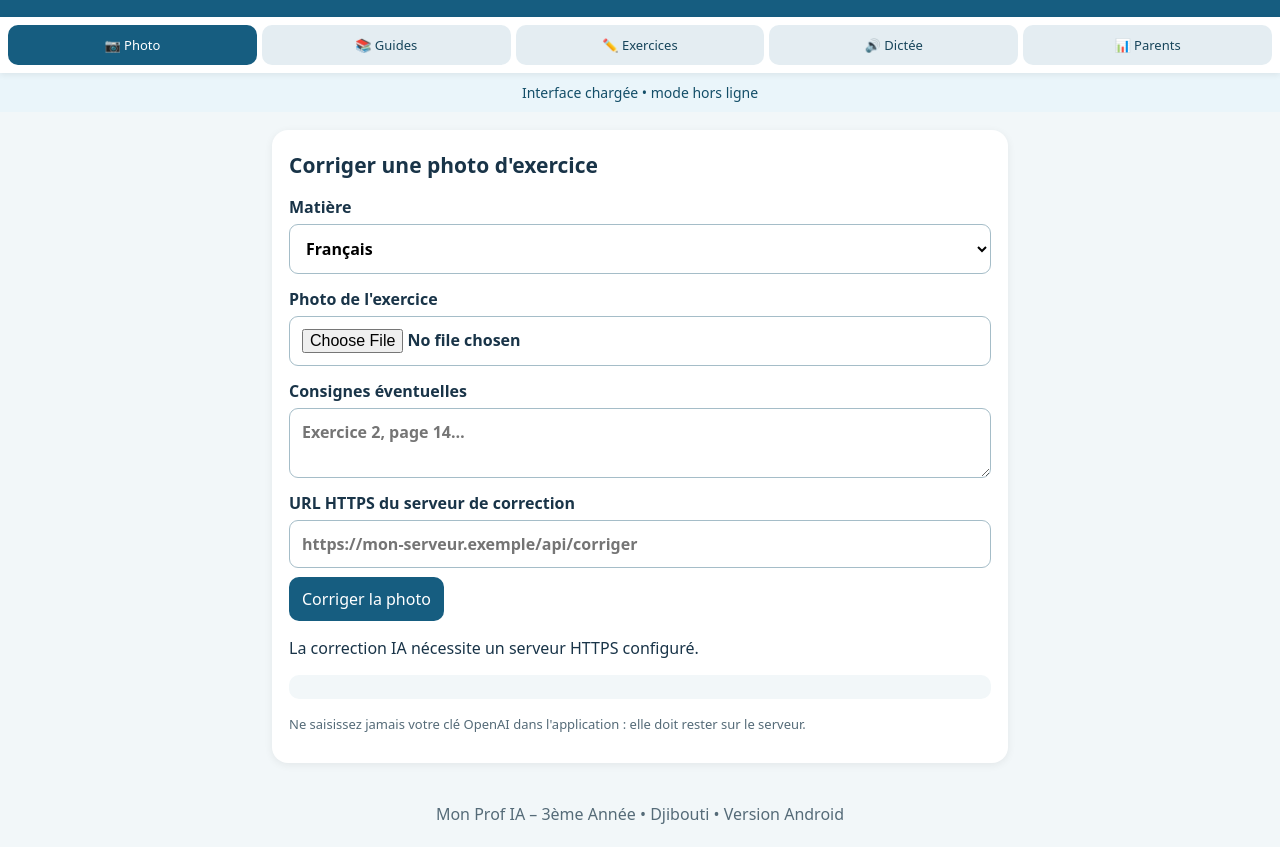
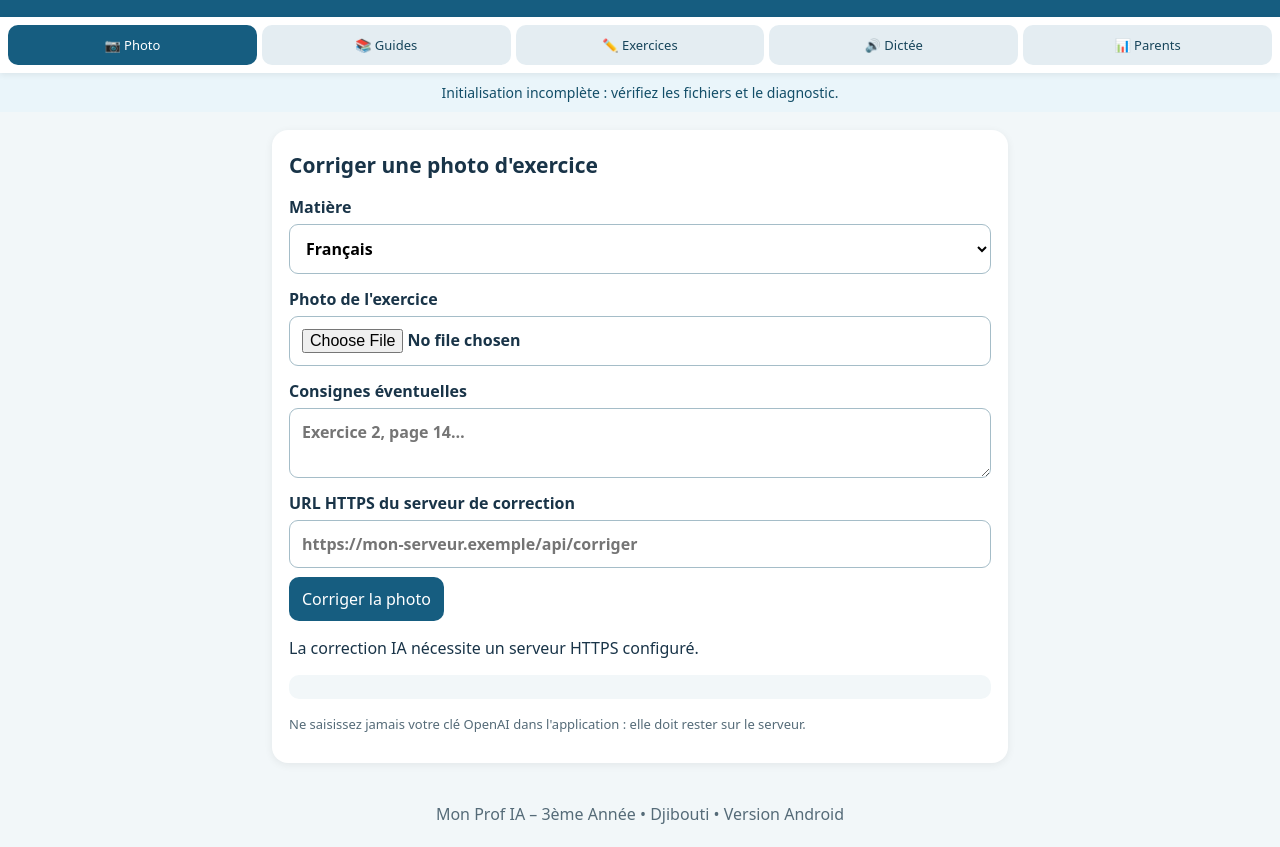
Before and after one commit to djama77/mon-prof-ia-3eme-annee, a website: page www/index.html in a window 1280 px wide. Shown: the part 88-935 px from the top of the page. Drawn offline with Linux system fonts and the light colour scheme.

Commit message:
Ne pas masquer une erreur JavaScript de demarrage

```diff
--- a/www/index.html
+++ b/www/index.html
@@ -7,4 +7,4 @@
 <section id="quiz" class="panel" hidden><h2>Entraînement hors ligne</h2><label>Matière<select id="quizSubject"><option>Français</option><option>Mathématiques</option></select></label><button id="newQuestion" class="primary">Nouvel exercice</button><p id="question"></p><div id="choices"></div><p id="quizFeedback" role="status"></p></section>
 <section id="dictee" class="panel" hidden><h2>Lecture et dictées</h2><label>Texte à écouter<textarea id="speechText" rows="3">Le jardinier arrose les fleurs.</textarea></label><button id="speak">▶ Écouter</button><button id="dictate">🎧 Commencer une dictée</button><label>Ma réponse<textarea id="dictation" rows="3"></textarea></label><button id="checkDictation">Vérifier la dictée</button><p id="dictFeedback" role="status"></p></section>
 <section id="parents" class="panel" hidden><h2>Tableau de bord des parents</h2><div id="dashboard"></div><button id="clear" class="secondary">Réinitialiser les résultats</button><p class="hint">Résultats enregistrés sur cet appareil uniquement.</p></section></main>
-<footer>Mon Prof IA – 3ème Année • Djibouti • Version Android</footer><script>window.addEventListener("error",function(e){var s=document.getElementById("startup");if(s){s.textContent="Erreur de démarrage : "+(e.message||"inconnue")+". Ouvrez le diagnostic.";s.style.background="#ffe8e8";} });window.addEventListener("unhandledrejection",function(e){var s=document.getElementById("startup");if(s){s.textContent="Erreur : "+String(e.reason||"inconnue");s.style.background="#ffe8e8";}});</script><script src="./app.js"></script><script>document.getElementById("startup").textContent="Interface chargée • mode hors ligne";</script></body></html>
+<footer>Mon Prof IA – 3ème Année • Djibouti • Version Android</footer><script>window.addEventListener("error",function(e){var s=document.getElementById("startup");if(s){s.textContent="Erreur de démarrage : "+(e.message||"inconnue")+". Ouvrez le diagnostic.";s.style.background="#ffe8e8";} });window.addEventListener("unhandledrejection",function(e){var s=document.getElementById("startup");if(s){s.textContent="Erreur : "+String(e.reason||"inconnue");s.style.background="#ffe8e8";}});</script><script src="./app.js"></script><script>if(window.monProfBootOk){document.getElementById("startup").textContent="Interface chargée • mode hors ligne";}else{document.getElementById("startup").textContent="Initialisation incomplète : vérifiez les fichiers et le diagnostic.";}</script></body></html>
```
